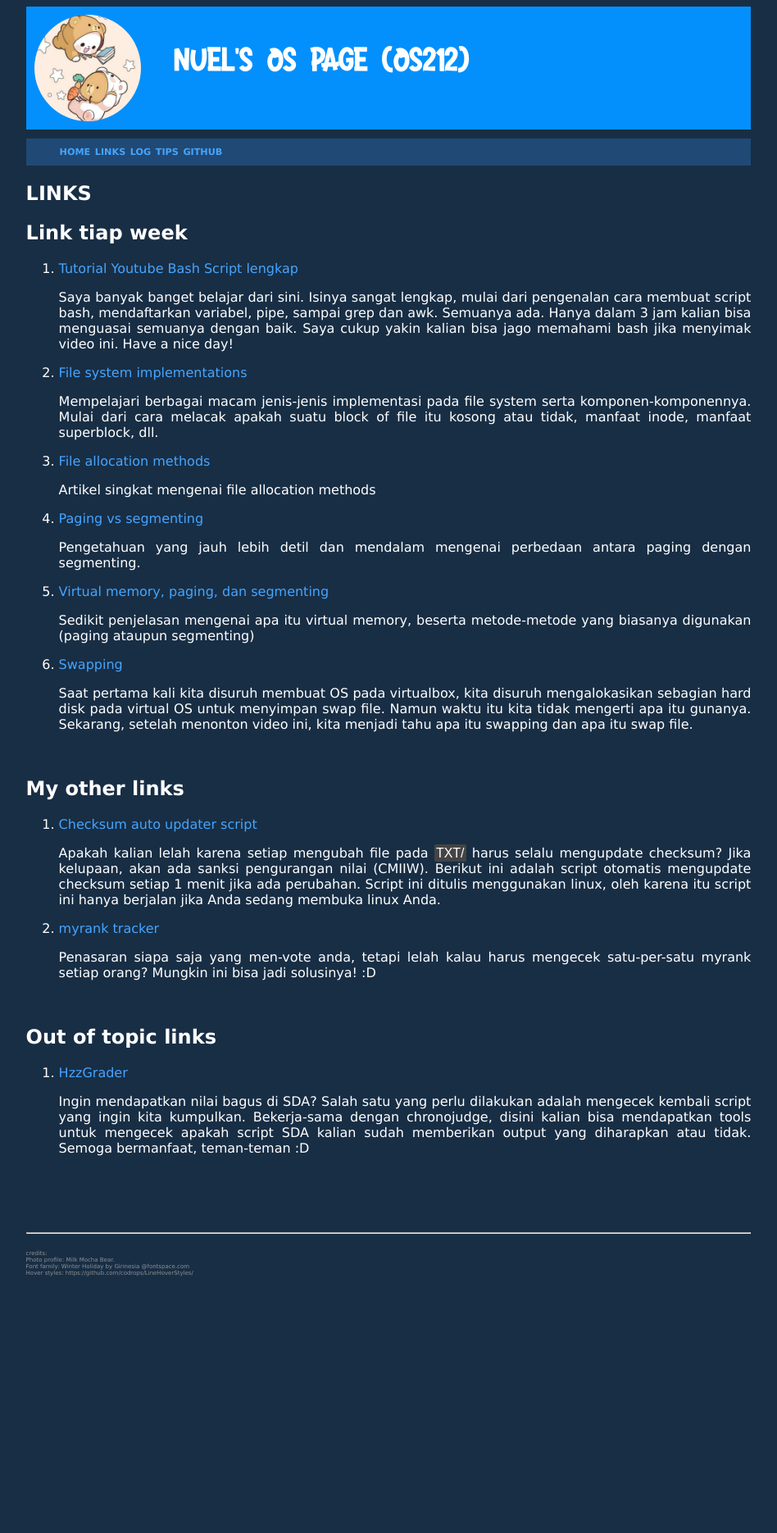
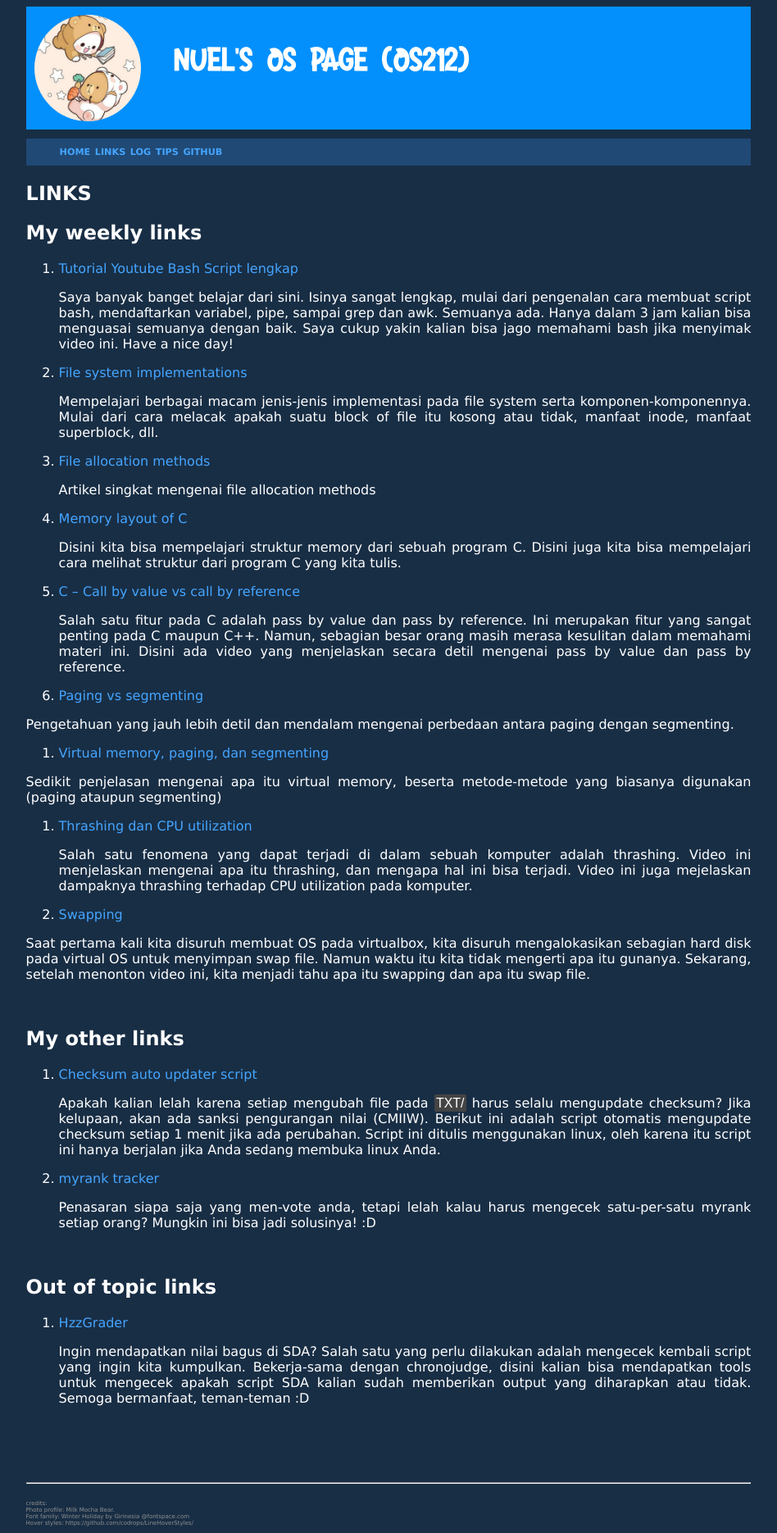
Before and after one commit to Hzz-Hzz/os212, a Jekyll site: the page built from links.md, in a window 1280 px wide. Shown: the whole page at 82% size, without its empty margins (166-1114 px from the left). Built offline with Jekyll 4.4.1, drawn with Linux system fonts in a browser that asks for light colours; our own code applies the rules of GitHub Pages for plain Markdown files; before the commit the page ends 1565 px from its top, so only the background shows below that.

Commit message:
Update links.md

```diff
--- a/links.md
+++ b/links.md
@@ -9,7 +9,7 @@ permalink: /LINKS/
 
 
 
-## Link tiap week
+## My weekly links
 
 1. [Tutorial Youtube Bash Script lengkap](https://www.youtube.com/watch?v=e7BufAVwDiM)
 
@@ -23,16 +23,29 @@ permalink: /LINKS/
 
 	Artikel singkat mengenai file allocation methods
 
-4. [Paging vs segmenting](https://www.youtube.com/watch?v=p9yZNLeOj4s)
+4. [Memory layout of C](https://www.youtube.com/watch?v=kpWG423uQIw)
 
-	Pengetahuan yang jauh lebih detil dan mendalam mengenai perbedaan antara paging dengan segmenting.
-5. [Virtual memory, paging, dan segmenting](https://www.youtube.com/watch?v=qeOBEOBJREs)
+   Disini kita bisa mempelajari struktur memory dari sebuah program C. Disini juga kita bisa mempelajari cara melihat struktur dari program C yang kita tulis.
 
-	Sedikit penjelasan mengenai apa itu virtual memory, beserta metode-metode yang biasanya digunakan (paging ataupun segmenting)
+5. [C -- Call by value vs call by reference](https://www.youtube.com/watch?v=HEiPxjVR8CU)
 
-6. [Swapping](https://www.youtube.com/watch?v=Qt49Hzh_TDc)
+   Salah satu fitur pada C adalah pass by value dan pass by reference. Ini merupakan fitur yang sangat penting pada C maupun C++. Namun, sebagian besar orang masih merasa kesulitan dalam memahami materi ini. Disini ada video yang menjelaskan secara detil mengenai pass by value dan pass by reference.
 
-	Saat pertama kali kita disuruh membuat OS pada virtualbox, kita disuruh mengalokasikan sebagian hard disk pada virtual OS untuk menyimpan swap file. Namun waktu itu kita tidak mengerti apa itu gunanya. Sekarang, setelah menonton video ini, kita menjadi tahu apa itu swapping dan apa itu swap file.
+6. [Paging vs segmenting](https://www.youtube.com/watch?v=p9yZNLeOj4s)
+
+  Pengetahuan yang jauh lebih detil dan mendalam mengenai perbedaan antara paging dengan segmenting.
+
+7. [Virtual memory, paging, dan segmenting](https://www.youtube.com/watch?v=qeOBEOBJREs)
+
+  Sedikit penjelasan mengenai apa itu virtual memory, beserta metode-metode yang biasanya digunakan (paging ataupun segmenting)
+
+8. [Thrashing dan CPU utilization](https://www.youtube.com/watch?v=mIJIDC-u8JU)
+
+   Salah satu fenomena yang dapat terjadi di dalam sebuah komputer adalah thrashing. Video ini menjelaskan mengenai apa itu thrashing, dan mengapa hal ini bisa terjadi. Video ini juga mejelaskan dampaknya thrashing terhadap CPU utilization pada komputer.
+
+9. [Swapping](https://www.youtube.com/watch?v=Qt49Hzh_TDc)
+
+  Saat pertama kali kita disuruh membuat OS pada virtualbox, kita disuruh mengalokasikan sebagian hard disk pada virtual OS untuk menyimpan swap file. Namun waktu itu kita tidak mengerti apa itu gunanya. Sekarang, setelah menonton video ini, kita menjadi tahu apa itu swapping dan apa itu swap file.
 
 
 
```
